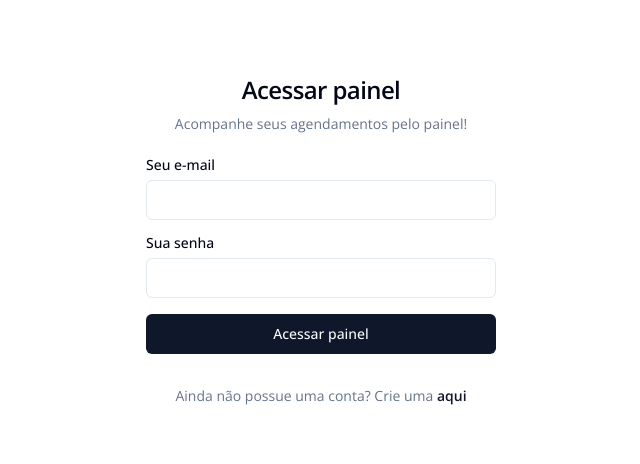
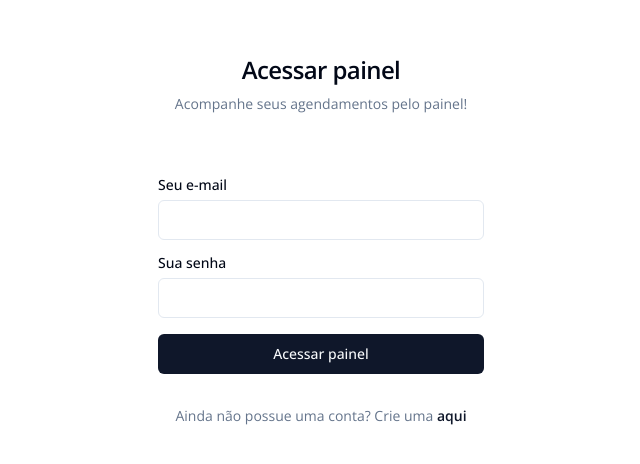
Before and after one commit to meiazero/barber-shop-web, a React (Vite) app: page /sign-in in a window 1280 px wide. Shown: the part 160-624 px from the top of the page, without its empty margins (319-959 px from the left). Built offline with nearby package versions, Linux system fonts and the light colour scheme; no server answers.

Commit message:
style: update form

```diff
--- a/src/components/signin-form.tsx
+++ b/src/components/signin-form.tsx
@@ -33,7 +33,7 @@ export function SignInForm() {
   }
 
   return (
-    <div className="grid gap-6">
+    <div className="grid gap-6 px-3 pt-10">
       <form onSubmit={handleSubmit(handleAuthenticate)}>
         <div className="grid gap-4">
           <div className="grid gap-2">
```
